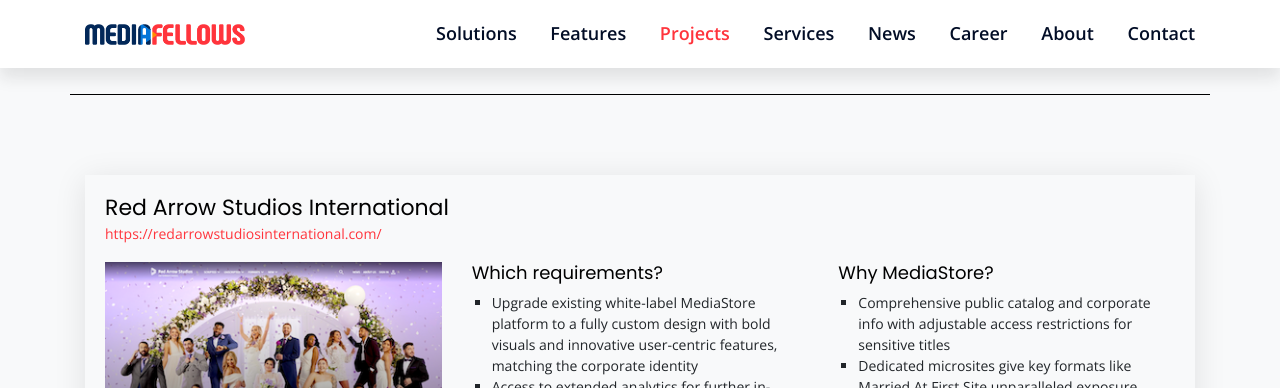
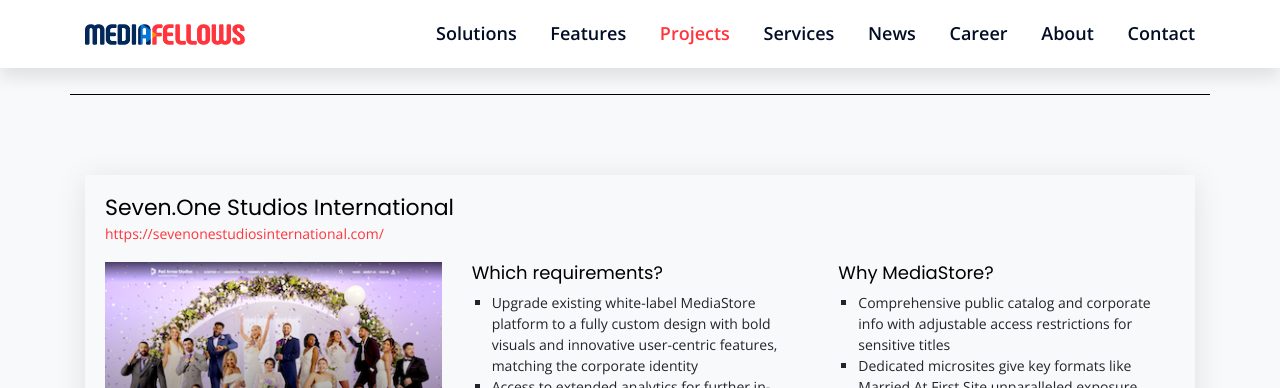
Before and after one commit to mediafellows/mediafellows.github.io, a Jekyll site: the page built from pages/projects.html, in a window 1280 px wide and 900 px high, scrolled down 4897 px. Shown: the top 388 px of the window. Built offline with Jekyll 4.4.1, drawn with Linux system fonts in a browser that asks for light colours.

Commit message:
updated rasi to seven one

```diff
--- a/_data/clients.yml
+++ b/_data/clients.yml
@@ -2,8 +2,8 @@
   logo: /assets/img/clients/Newen-Connect.png
 - name: International Academy of Television Arts & Sciences
   logo: /assets/img/clients/iEmmys.png
-- name: Red Arrow International
-  logo: /assets/img/clients/Red-Arrow-International.png
+- name: Seven.One Studios International
+  logo: /assets/img/clients/sevenone_logo.png
 - name: NBCUniversal
   logo: /assets/img/clients/NBCUniversal.png
 - name: Lionsgate
--- a/_data/portfolios.yml
+++ b/_data/portfolios.yml
@@ -148,11 +148,11 @@
     - Advanced security features with user-specific, distributor-copyrighted watermarking
     - Flexible product metadata schema with custom attributes and filters created for RX
 
-- title: Red Arrow Studios International
+- title: Seven.One Studios International
   identifier: rasi
   description: B2B marketing catalog with bold visuals and dedicated key format microsites
   categories: marketing catalog
-  website: https://redarrowstudiosinternational.com/
+  website: https://sevenonestudiosinternational.com/
   thumb: /assets/img/portfolio/rasi_thumb.png
   image: /assets/img/portfolio/rasi.png
   what:
```
Also changed, not shown: assets/img/clients/Red-Arrow-International.png (deleted), assets/img/clients/sevenone_logo.png (added).
